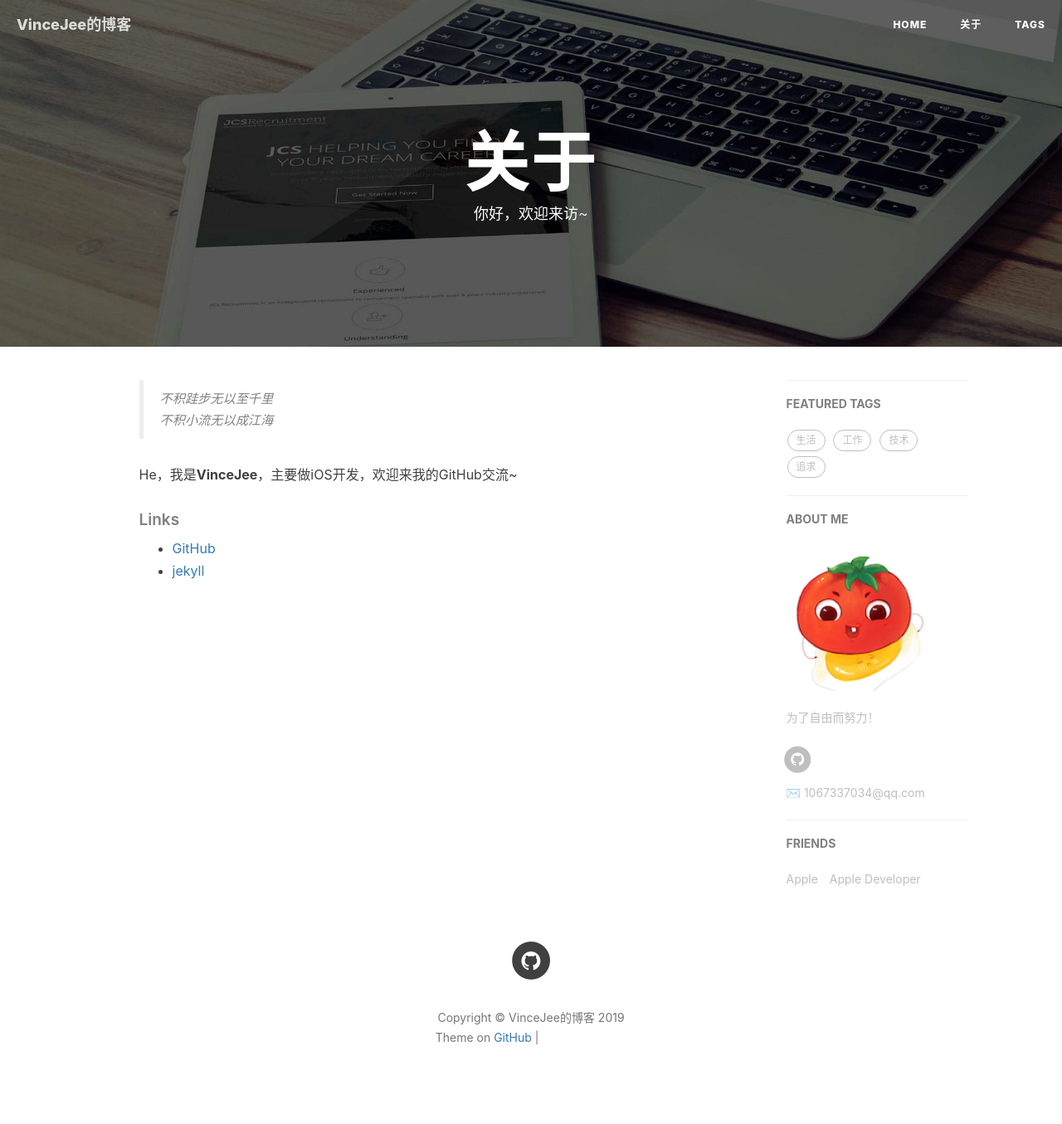
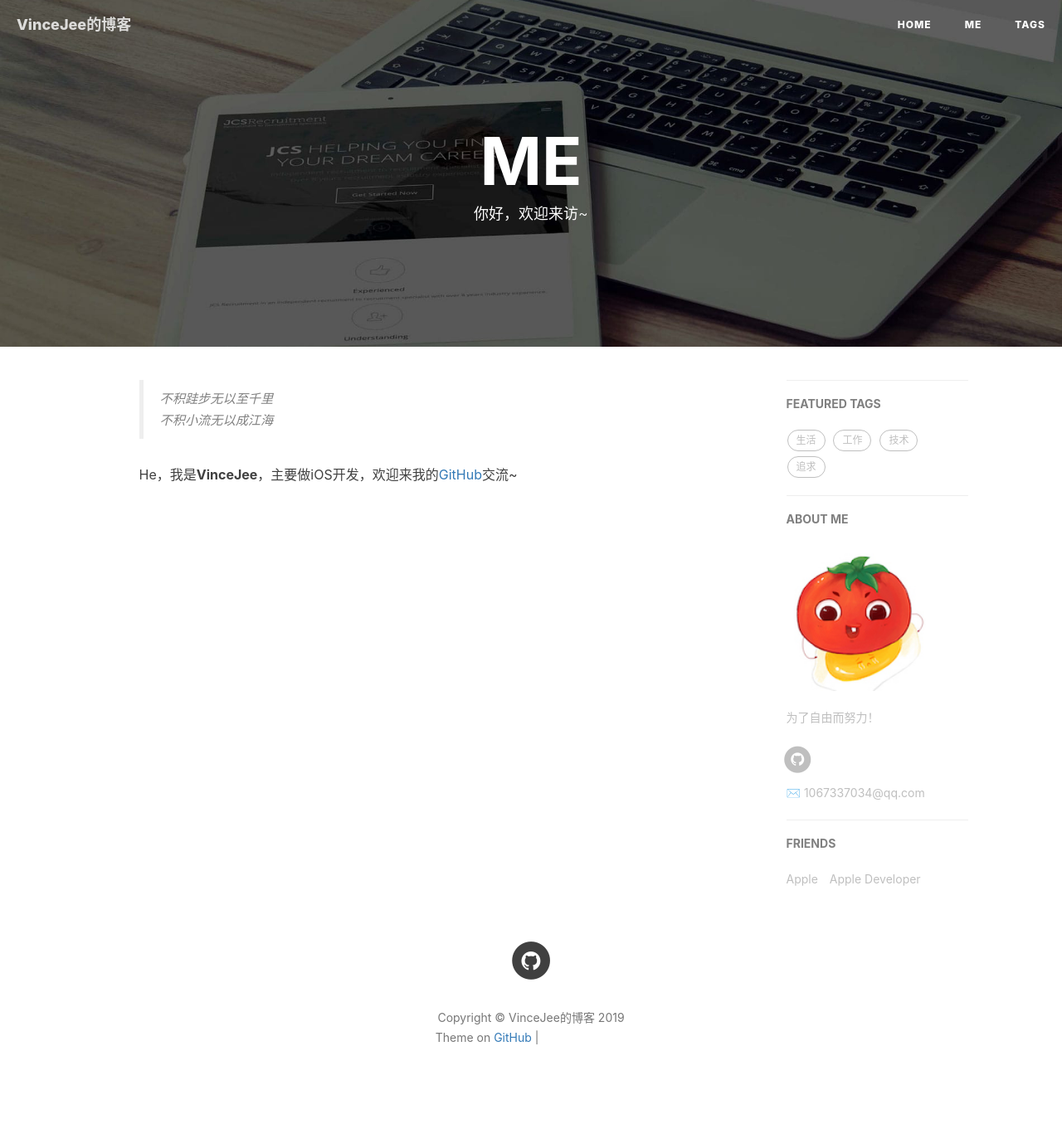
Before and after one commit to VinceJee/VinceJee.github.io, a Jekyll site: the page built from about.html, in a window 1280 px wide. Shown: the whole page at 83% size. Built offline with Jekyll 4.4.1, drawn with Linux system fonts in a browser that asks for light colours; nearby versions of some CDN libraries; comment, search, counter and statistics services are not loaded; grey boxes are pictures that could not be loaded.

Commit message:
Update about.html

```diff
--- a/about.html
+++ b/about.html
@@ -1,6 +1,6 @@
 ---
 layout: page
-title: "关于"
+title: "ME"
 description: "你好，欢迎来访~"
 header-img: "img/post-bg-rwd.jpg"
 ---
@@ -12,13 +12,8 @@ header-img: "img/post-bg-rwd.jpg"
     <blockquote><p>不积跬步无以至千里<br>
     不积小流无以成江海</p></blockquote>
 
-    <p>He，我是<strong>VinceJee</strong>，主要做iOS开发，欢迎来我的GitHub交流~</p>
+    <p>He，我是<strong>VinceJee</strong>，主要做iOS开发，欢迎来我的<a href="https://github.com/VinceJee">GitHub</a>交流~</p>
     <p></p>
-    <h5>Links</h5>
-    <ul>
-        <li><a href="https://github.com">GitHub</a></li>
-        <li><a href="http://jekyll.com.cn/">jekyll</a></li>
-    </ul>
 </div>
 
 <!-- Handle Language Change -->
```
